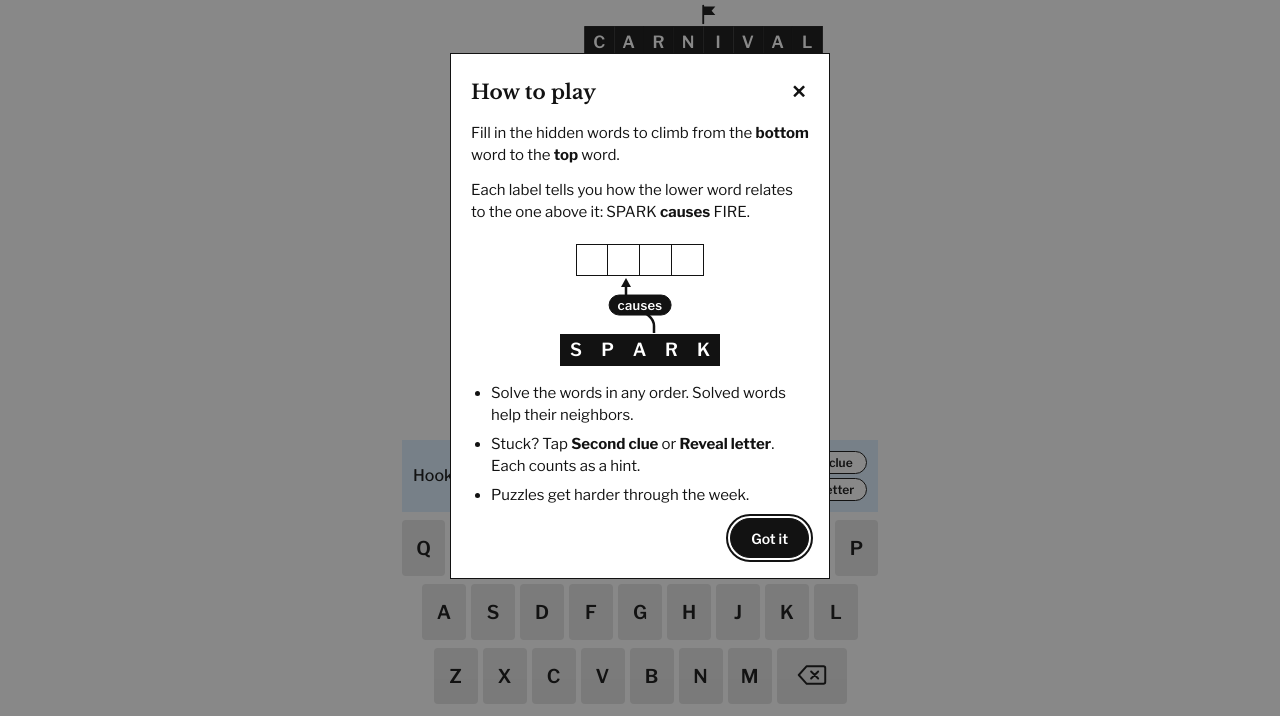
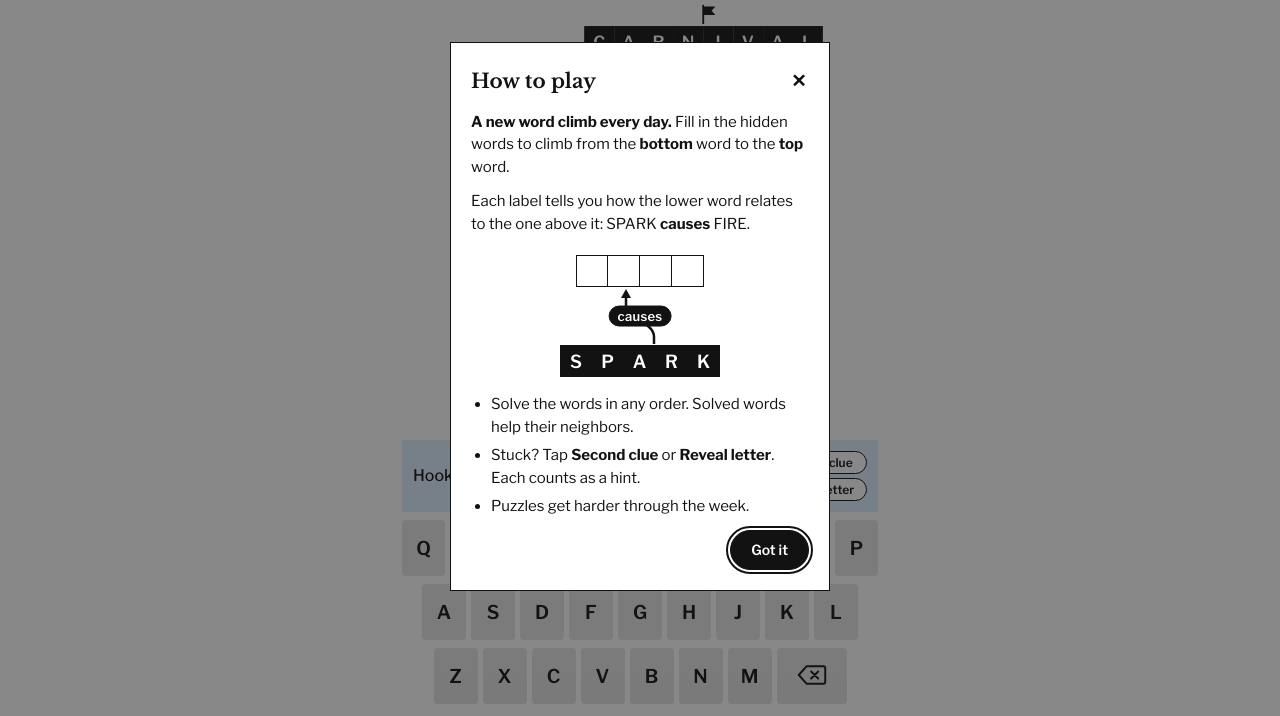
Before and after one commit to Shackleramp/mount-mirvu, a plain HTML site: page index.html in a window 1280 px wide. Shown: the part 84-800 px from the top of the page. Drawn offline with nearby package versions, Linux system fonts and the light colour scheme.

Commit message:
Tagline in How to play and link preview
Co-Authored-By: Claude Sonnet 5.5 <noreply@anthropic.com>
Claude-Session: https://claude.ai/code/session_01BXF1e3jzBPiN2XCsuxK7tY

```diff
--- a/index.html
+++ b/index.html
@@ -3,7 +3,7 @@
 <head>
 <meta charset="utf-8">
 <meta name="viewport" content="width=device-width, initial-scale=1">
-<title>Mount Mirvu</title>
+<title>Mount Mirvu</title><meta name="description" content="A new word climb every day. Climb from the bottom word to the top, one clue at a time."><meta property="og:title" content="Mount Mirvu"><meta property="og:description" content="A new word climb every day."><meta property="og:type" content="website"><meta property="og:url" content="https://mountmirvu.com/">
 <link rel="preconnect" href="https://fonts.googleapis.com">
 <link rel="preconnect" href="https://fonts.gstatic.com" crossorigin>
 <link href="https://fonts.googleapis.com/css2?family=Libre+Baskerville:wght@700&family=Libre+Franklin:wght@400;500;600;700&display=swap" rel="stylesheet">
@@ -220,7 +220,7 @@ body[data-theme='christmas'] .snow { display: block; }
 <div class="overlay" id="help" hidden>
   <div class="sheet" role="dialog" aria-modal="true" aria-labelledby="helptitle">
     <div class="sheethead"><h2 id="helptitle">How to play</h2><button class="xbtn" id="helpx" aria-label="Close">&times;</button></div>
-    <p>Fill in the hidden words to climb from the <b>bottom</b> word to the <b>top</b> word.</p>
+    <p><b>A new word climb every day.</b> Fill in the hidden words to climb from the <b>bottom</b> word to the <b>top</b> word.</p>
     <p>Each label tells you how the lower word relates to the one above it: SPARK <b>causes</b> FIRE.</p>
     <div class="ex2" role="img" aria-label="Example: SPARK causes FIRE">
       <div class="exw"><span class="cell" style="background:#fff;color:#121212"></span><span class="cell" style="background:#fff;color:#121212"></span><span class="cell" style="background:#fff;color:#121212"></span><span class="cell" style="background:#fff;color:#121212"></span></div>
```
